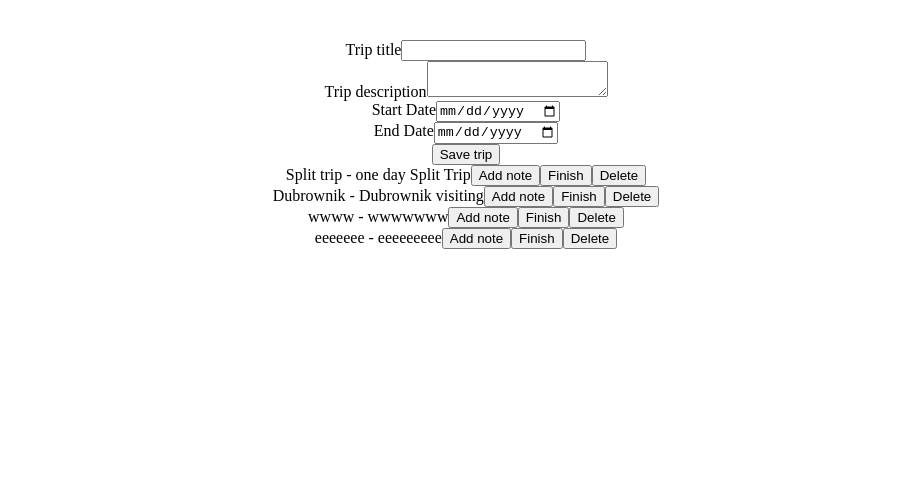
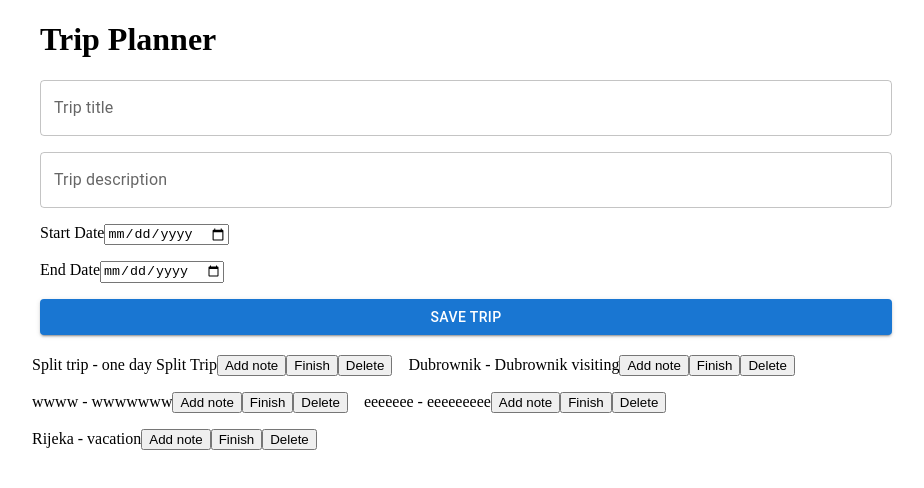
Before and after one commit to duszaemilia/trip-planner, a React (Vite) app: page / in a window 1280 px wide. Shown: the top 488 px of the page, without its empty margins (174-1098 px from the left). Built offline with nearby package versions, Linux system fonts and the light colour scheme; data requests are answered from the project's data file.

Commit message:
mui style installing

```diff
--- a/server/db.json
+++ b/server/db.json
@@ -29,6 +29,14 @@
       "startDate": "2023-06-14",
       "endDate": "",
       "id": 5
+    },
+    {
+      "title": "Rijeka",
+      "description": "vacation",
+      "status": "open",
+      "startDate": "2023-06-07",
+      "endDate": "2023-06-09",
+      "id": 6
     }
   ],
   "notes": [
--- a/src/App.jsx
+++ b/src/App.jsx
@@ -1,8 +1,16 @@
-import './App.css'
 import {useEffect, useState} from "react";
 import {deleteTripAPI, getAllTrips, sendDataAPI} from "./helpers/api.jsx";
 import * as PropTypes from "prop-types";
 import {TripDetail} from "./components/TripDetail.jsx";
+import {Container} from "@mui/material";
+import TextField from '@mui/material/TextField';
+import Button from '@mui/material/Button';
+import Stack from '@mui/material/Stack';
+import Grid from '@mui/material/Unstable_Grid2';
+import {AdapterDayjs} from '@mui/x-date-pickers/AdapterDayjs';
+import {LocalizationProvider} from '@mui/x-date-pickers/LocalizationProvider';
+import {DatePicker} from '@mui/x-date-pickers/DatePicker';
+
 
 TripDetail.propTypes = {
     trip: PropTypes.any,
@@ -33,7 +41,7 @@ function App() {
         event.preventDefault();
         const result = await sendDataAPI({
             title, description, status: "open", startDate, endDate
-        },"trips");
+        }, "trips");
         setTitle("");
         setDescription("");
         setStartDate("");
@@ -50,29 +58,33 @@ function App() {
 
 
     return (
-        <>
+        <Container maxWidth="md">
+            <h1>Trip Planner</h1>
             <form onSubmit={handleSubmit}>
 
-                <div>
-                    <label htmlFor="title">Trip title</label>
-                    <input
+
+                <Stack spacing={2} direction="column">
+                    <TextField
+                        label="Trip title"
+                        variant="outlined"
                         value={title}
                         type="text"
                         id="title"
                         name="title"
                         onChange={(event) => setTitle(event.target.value)}
                     />
-                </div>
-                <div>
-                    <label htmlFor="title">Trip description</label>
-                    <textarea
+
+
+                    <TextField
+                        label="Trip description"
+                        variant="outlined"
                         value={description}
                         id="desc"
                         name="desc"
-                        onChange={(event) => setDescription(event.target.value)}
-                    />
-                </div>
+                        onChange={(event) => setDescription(event.target.value)}/>
+
                     <div>
+
                         <label htmlFor="startDate">Start Date</label>
                         <input
                             value={startDate}
@@ -92,17 +104,20 @@ function App() {
                             onChange={(event) => setEndDate(event.target.value)}
                         />
                     </div>
-                <button type="submit">Save trip</button>
+                    <Button variant="contained" type="submit">Save trip</Button>
+                </Stack>
             </form>
 
-            <section>
+
+            <Grid container spacing={2} gap={2} style={{marginTop:'20px'}}>
+
                 {trips.map((trip) => (
                     <TripDetail key={trip.id} trip={trip} noteId={noteId} onClick={() => setNoteId(trip.id)}
                                 onClick1={handleDeleteTrip}/>
                 ))}
-            </section>
+            </Grid>
 
-        </>
+        </Container>
     )
 }
 
```
Also changed, not shown: package.json (+7 -0 lines), 1 other file (tests, documents, lock files or other folders). Lines whose indentation alone changed are shown as unchanged.
